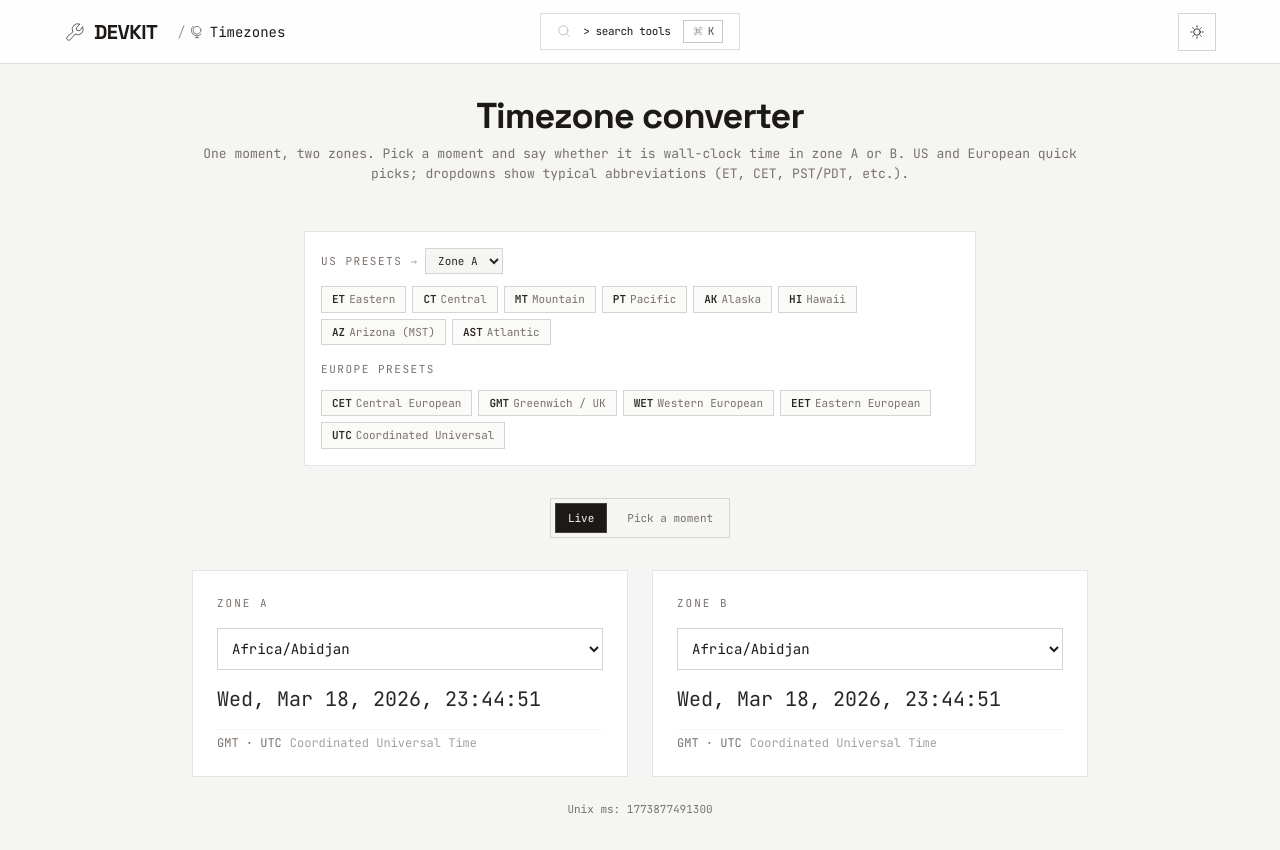
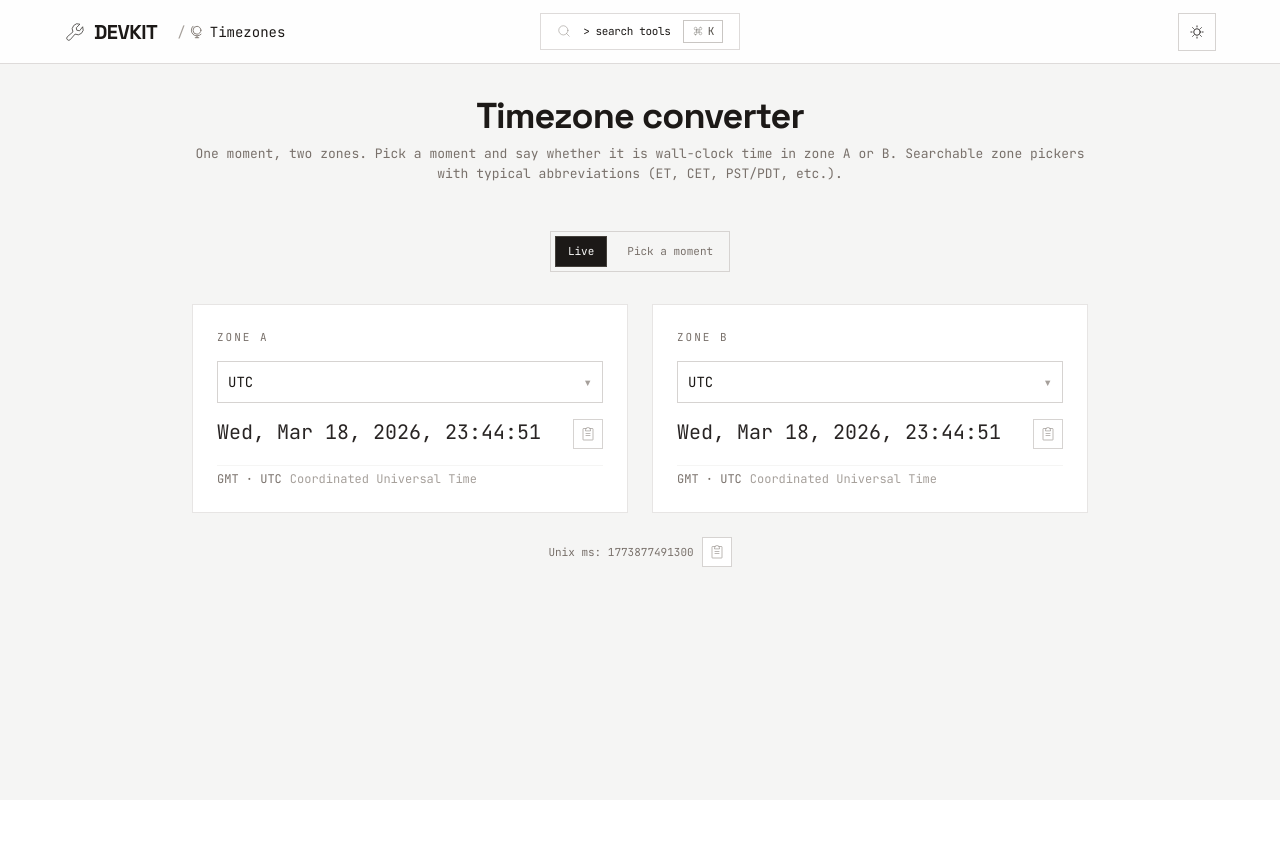
Before and after one commit to AlwynW/web-devtools, a React (Vite) app: page /timezone-converter in a window 1280 px wide. After the commit the page ends 800 px from the top, so only its background shows below. Built offline with nearby package versions, Linux system fonts and the light colour scheme.

Commit message:
Removed the timezone presets since the zones are now live filters

```diff
--- a/src/App.jsx
+++ b/src/App.jsx
@@ -162,7 +162,7 @@ export default function App() {
         <Route path="coin-flip" element={<CoinFlip />} />
         <Route path="dice" element={<DiceRoller />} />
         <Route path="local-notes" element={<LocalNotes onToast={showToast} />} />
-        <Route path="timezone-converter" element={<TimezoneConverter />} />
+        <Route path="timezone-converter" element={<TimezoneConverter onToast={showToast} />} />
         <Route path="stopwatch" element={<Stopwatch />} />
         <Route path="countdown" element={<CountdownTimer />} />
         <Route path="url-expand" element={<UrlExpand />} />
--- a/src/pages/TimezoneConverter.jsx
+++ b/src/pages/TimezoneConverter.jsx
@@ -1,4 +1,6 @@
-import { useEffect, useMemo, useState } from "react";
+import { useEffect, useMemo, useRef, useState } from "react";
+import { Check, ClipboardText, MagnifyingGlass } from "phosphor-react";
+import { copyToClipboard } from "../utils/clipboard";
 
 /** Hints for IANA ids (abbreviations are location-dependent; shown as typical labels). */
 const IANA_EXTRA_LABELS = {
@@ -25,27 +27,6 @@ const IANA_EXTRA_LABELS = {
   "Europe/Helsinki": "EET/EEST — Eastern European",
   "Europe/Athens": "EET/EEST — Eastern European",
 };
-
-/** Quick picks: common US abbreviations → IANA */
-const US_PRESETS = [
-  { abbr: "ET", iana: "America/New_York", title: "Eastern" },
-  { abbr: "CT", iana: "America/Chicago", title: "Central" },
-  { abbr: "MT", iana: "America/Denver", title: "Mountain" },
-  { abbr: "PT", iana: "America/Los_Angeles", title: "Pacific" },
-  { abbr: "AK", iana: "America/Anchorage", title: "Alaska" },
-  { abbr: "HI", iana: "Pacific/Honolulu", title: "Hawaii" },
-  { abbr: "AZ", iana: "America/Phoenix", title: "Arizona (MST)" },
-  { abbr: "AST", iana: "America/Puerto_Rico", title: "Atlantic" },
-];
-
-/** Quick picks: common European abbreviations → IANA */
-const EU_PRESETS = [
-  { abbr: "CET", iana: "Europe/Berlin", title: "Central European" },
-  { abbr: "GMT", iana: "Europe/London", title: "Greenwich / UK" },
-  { abbr: "WET", iana: "Europe/Lisbon", title: "Western European" },
-  { abbr: "EET", iana: "Europe/Helsinki", title: "Eastern European" },
-  { abbr: "UTC", iana: "UTC", title: "Coordinated Universal" },
-];
 
 function getTimeZoneList() {
   try {
@@ -115,6 +96,199 @@ function optionLabel(iana) {
   return extra ? `${iana} — ${extra}` : iana;
 }
 
+/** Higher score = better match; -1 = no match. */
+function fuzzyScore(query, text) {
+  const q = query.trim().toLowerCase();
+  if (!q) return 0;
+  const t = text.toLowerCase();
+
+  const idx = t.indexOf(q);
+  if (idx >= 0) {
+    let score = 1000 - idx;
+    if (idx === 0 || "/-— ·".includes(t[idx - 1])) score += 50;
+    return score;
+  }
+
+  const tokens = q.split(/\s+/).filter(Boolean);
+  if (tokens.length > 1 && tokens.every((tok) => t.includes(tok))) {
+    return 500 - tokens.reduce((sum, tok) => sum + t.indexOf(tok), 0);
+  }
+
+  let qi = 0;
+  let consecutive = 0;
+  let score = 0;
+  for (let i = 0; i < t.length && qi < q.length; i++) {
+    if (t[i] === q[qi]) {
+      consecutive += 1;
+      score += consecutive * 2;
+      qi += 1;
+    } else {
+      consecutive = 0;
+    }
+  }
+  if (qi === q.length) return score;
+  return -1;
+}
+
+function TimezoneSelect({ value, onChange, zones, id }) {
+  const [open, setOpen] = useState(false);
+  const [query, setQuery] = useState("");
+  const [activeIndex, setActiveIndex] = useState(0);
+  const rootRef = useRef(null);
+  const inputRef = useRef(null);
+  const listRef = useRef(null);
+
+  const options = useMemo(
+    () => zones.map((z) => ({ value: z, label: optionLabel(z) })),
+    [zones],
+  );
+
+  const filtered = useMemo(() => {
+    const q = query.trim();
+    if (!q) return options;
+    return options
+      .map((o) => ({ ...o, score: fuzzyScore(q, o.label) }))
+      .filter((o) => o.score >= 0)
+      .sort((a, b) => b.score - a.score || a.label.localeCompare(b.label));
+  }, [options, query]);
+
+  const close = () => {
+    setOpen(false);
+    setQuery("");
+    setActiveIndex(0);
+  };
+
+  const openDropdown = () => {
+    setOpen(true);
+    setQuery("");
+    const selectedIdx = options.findIndex((o) => o.value === value);
+    setActiveIndex(selectedIdx >= 0 ? selectedIdx : 0);
+    requestAnimationFrame(() => inputRef.current?.focus());
+  };
+
+  const pick = (iana) => {
+    onChange(iana);
+    close();
+  };
+
+  useEffect(() => {
+    if (!open) return;
+    const onPointerDown = (e) => {
+      if (rootRef.current && !rootRef.current.contains(e.target)) close();
+    };
+    document.addEventListener("mousedown", onPointerDown);
+    return () => document.removeEventListener("mousedown", onPointerDown);
+  }, [open]);
+
+  useEffect(() => {
+    if (!open || !listRef.current) return;
+    const el = listRef.current.querySelector(`[data-index="${activeIndex}"]`);
+    el?.scrollIntoView({ block: "nearest" });
+  }, [open, activeIndex, filtered.length]);
+
+  const onSearchKeyDown = (e) => {
+    if (e.key === "Escape") {
+      e.preventDefault();
+      close();
+      return;
+    }
+    if (e.key === "ArrowDown") {
+      e.preventDefault();
+      setActiveIndex((i) => Math.min(i + 1, Math.max(filtered.length - 1, 0)));
+      return;
+    }
+    if (e.key === "ArrowUp") {
+      e.preventDefault();
+      setActiveIndex((i) => Math.max(i - 1, 0));
+      return;
+    }
+    if (e.key === "Enter" && filtered[activeIndex]) {
+      e.preventDefault();
+      pick(filtered[activeIndex].value);
+    }
+  };
+
+  const triggerClass =
+    "w-full p-2.5 bg-white dark:bg-stone-900 border border-stone-300 dark:border-stone-700 font-mono text-xs sm:text-sm focus:outline-none focus:ring-1 focus:ring-stone-500 dark:focus:ring-stone-400 text-stone-900 dark:text-stone-100 text-left flex items-center justify-between gap-2";
+
+  return (
+    <div ref={rootRef} className="relative">
+      <button
+        type="button"
+        id={id}
+        aria-haspopup="listbox"
+        aria-expanded={open}
+        onClick={() => (open ? close() : openDropdown())}
+        className={triggerClass}
+      >
+        <span className="truncate">{optionLabel(value)}</span>
+        <span className="text-stone-400 dark:text-stone-500 shrink-0" aria-hidden>
+          ▾
+        </span>
+      </button>
+
+      {open && (
+        <div className="absolute z-20 left-0 right-0 mt-1 bg-white dark:bg-stone-900 border border-stone-300 dark:border-stone-700 shadow-lg">
+          <div className="relative border-b border-stone-200 dark:border-stone-800">
+            <MagnifyingGlass
+              size={14}
+              weight="thin"
+              className="absolute left-2.5 top-1/2 -translate-y-1/2 text-stone-400 pointer-events-none"
+            />
+            <input
+              ref={inputRef}
+              type="text"
+              value={query}
+              onChange={(e) => {
+                setQuery(e.target.value);
+                setActiveIndex(0);
+              }}
+              onKeyDown={onSearchKeyDown}
+              placeholder="Search (e.g. CET, New York, Berlin)"
+              className="w-full pl-8 pr-2.5 py-2 bg-white dark:bg-stone-900 font-mono text-xs sm:text-sm focus:outline-none text-stone-900 dark:text-stone-100 placeholder:text-stone-400"
+              aria-controls={`${id}-listbox`}
+              aria-autocomplete="list"
+            />
+          </div>
+          <ul
+            id={`${id}-listbox`}
+            ref={listRef}
+            role="listbox"
+            aria-labelledby={id}
+            className="max-h-56 overflow-y-auto custom-scrollbar"
+          >
+            {filtered.length === 0 ? (
+              <li className="px-2.5 py-3 font-mono text-xs text-stone-500 dark:text-stone-400">
+                No timezones match &ldquo;{query.trim()}&rdquo;
+              </li>
+            ) : (
+              filtered.map((o, i) => (
+                <li
+                  key={o.value}
+                  data-index={i}
+                  role="option"
+                  aria-selected={o.value === value}
+                  onMouseEnter={() => setActiveIndex(i)}
+                  onClick={() => pick(o.value)}
+                  className={`px-2.5 py-2 font-mono text-xs sm:text-sm cursor-pointer truncate ${
+                    i === activeIndex
+                      ? "bg-stone-200 dark:bg-stone-800 text-stone-900 dark:text-stone-100"
+                      : o.value === value
+                        ? "bg-stone-100 dark:bg-stone-800/60 text-stone-800 dark:text-stone-200"
+                        : "text-stone-700 dark:text-stone-300 hover:bg-stone-100 dark:hover:bg-stone-800"
+                  }`}
+                >
+                  {o.label}
+                </li>
+              ))
+            )}
+          </ul>
+        </div>
+      )}
+    </div>
+  );
+}
+
 function wallClockPartsInZone(date, timeZone) {
   const parts = new Intl.DateTimeFormat("en-US", {
     timeZone,
@@ -176,23 +350,46 @@ function parseWallClockInZone(isoLocal, timeZone) {
   return new Date(utcMs);
 }
 
-function PresetButtons({ presets, presetTarget, onApply }) {
+function CopyButton({ text, onCopySuccess, title = "Copy to clipboard" }) {
+  const [copied, setCopied] = useState(false);
+
+  const handleCopy = () => {
+    copyToClipboard(text, () => {
+      setCopied(true);
+      onCopySuccess?.();
+      setTimeout(() => setCopied(false), 2000);
+    });
+  };
+
   return (
-    <div className="flex flex-wrap gap-1.5 justify-center sm:justify-start">
-      {presets.map((p) => (
-        <button
-          key={p.iana + p.abbr}
-          type="button"
-          title={p.title}
-          onClick={() => onApply(p.iana)}
-          className="px-2.5 py-1 font-mono text-[11px] border border-stone-300 dark:border-stone-600 bg-stone-50 dark:bg-stone-950 text-stone-800 dark:text-stone-200 hover:bg-stone-200 dark:hover:bg-stone-800"
-        >
-          <span className="font-bold">{p.abbr}</span>
-          <span className="text-stone-500 dark:text-stone-500 ml-1 hidden sm:inline">
-            {p.title}
-          </span>
-        </button>
-      ))}
+    <button
+      type="button"
+      onClick={handleCopy}
+      title={title}
+      className="shrink-0 p-1.5 border border-stone-300 dark:border-stone-700 bg-white dark:bg-stone-900 hover:bg-stone-100 dark:hover:bg-stone-800 text-stone-500 transition-colors"
+    >
+      {copied ? (
+        <Check size={16} weight="thin" className="text-emerald-500" />
+      ) : (
+        <ClipboardText size={16} weight="thin" />
+      )}
+    </button>
+  );
+}
+
+function ZoneTimeDisplay({ instant, timeZone, onCopySuccess }) {
+  const displayed = formatInZone(instant, timeZone);
+
+  return (
+    <div className="flex items-start gap-2">
+      <div className="font-mono text-lg sm:text-xl text-stone-800 dark:text-stone-200 leading-snug break-words flex-1 min-w-0">
+        {displayed}
+      </div>
+      <CopyButton
+        text={displayed}
+        onCopySuccess={onCopySuccess}
+        title="Copy time as displayed"
+      />
     </div>
   );
 }
@@ -213,14 +410,13 @@ function ZoneAbbrevRow({ instant, timeZone }) {
   );
 }
 
-export default function TimezoneConverter() {
+export default function TimezoneConverter({ onToast }) {
   const zones = useMemo(() => getTimeZoneList(), []);
   const defaultTz =
     Intl.DateTimeFormat().resolvedOptions().timeZone || "UTC";
 
   const [zoneA, setZoneA] = useState(defaultTz);
   const [zoneB, setZoneB] = useState("UTC");
-  const [presetTarget, setPresetTarget] = useState("A");
   const [mode, setMode] = useState("live");
   const [customLocal, setCustomLocal] = useState("");
   const [customTimeSource, setCustomTimeSource] = useState("A");
@@ -250,11 +446,8 @@ export default function TimezoneConverter() {
             return Number.isNaN(d.getTime()) ? new Date() : d;
           })();
 
-  const applyPreset = (iana) =>
-    presetTarget === "A" ? setZoneA(iana) : setZoneB(iana);
-
-  const selectClass =
-    "w-full p-2.5 bg-white dark:bg-stone-900 border border-stone-300 dark:border-stone-700 font-mono text-xs sm:text-sm focus:outline-none focus:ring-1 focus:ring-stone-500 dark:focus:ring-stone-400 text-stone-900 dark:text-stone-100";
+  const unixMs = String(instant.getTime());
+  const copyToast = () => onToast?.("Copied!");
 
   return (
     <div className="max-w-4xl mx-auto animate-in fade-in slide-in-from-bottom-4 duration-500">
@@ -264,43 +457,10 @@ export default function TimezoneConverter() {
         </h2>
         <p className="text-[13px] font-mono text-stone-500 dark:text-stone-400">
           One moment, two zones. Pick a moment and say whether it is wall-clock
-          time in zone A or B. US and European quick picks; dropdowns show
-          typical abbreviations (ET, CET, PST/PDT, etc.).
+          time in zone A or B. Searchable zone pickers with typical abbreviations
+          (ET, CET, PST/PDT, etc.).
         </p>
       </header>
-
-      <div className="mb-8 p-4 bg-white dark:bg-stone-900 border border-stone-200 dark:border-stone-800 max-w-2xl mx-auto">
-        <div className="flex flex-wrap items-center gap-2 mb-3 font-mono text-[11px] text-stone-600 dark:text-stone-400">
-          <span className="uppercase tracking-[0.14em] text-stone-500 dark:text-stone-500">
-            US presets
-          </span>
-          <span className="text-stone-400 dark:text-stone-600">→</span>
-          <label className="sr-only">Apply preset to zone</label>
-          <select
-            value={presetTarget}
-            onChange={(e) => setPresetTarget(e.target.value)}
-            className="bg-stone-100 dark:bg-stone-800 border border-stone-300 dark:border-stone-700 px-2 py-1 text-[11px] text-stone-800 dark:text-stone-200"
-          >
-            <option value="A">Zone A</option>
-            <option value="B">Zone B</option>
-          </select>
-        </div>
-        <PresetButtons
-          presets={US_PRESETS}
-          presetTarget={presetTarget}
-          onApply={applyPreset}
-        />
-        <div className="flex flex-wrap items-center gap-2 mt-4 mb-3 font-mono text-[11px] text-stone-600 dark:text-stone-400">
-          <span className="uppercase tracking-[0.14em] text-stone-500 dark:text-stone-500">
-            Europe presets
-          </span>
-        </div>
-        <PresetButtons
-          presets={EU_PRESETS}
-          presetTarget={presetTarget}
-          onApply={applyPreset}
-        />
-      </div>
 
       <div className="flex gap-2 p-1 bg-stone-100 dark:bg-stone-900 border border-stone-300 dark:border-stone-700 w-max mb-8 mx-auto font-mono text-[11px]">
         <button
@@ -367,20 +527,17 @@ export default function TimezoneConverter() {
           <label className="text-[11px] font-mono text-stone-500 dark:text-stone-400 uppercase tracking-[0.18em]">
             Zone A
           </label>
-          <select
+          <TimezoneSelect
+            id="zone-a-select"
             value={zoneA}
-            onChange={(e) => setZoneA(e.target.value)}
-            className={selectClass}
-          >
-            {zones.map((z) => (
-              <option key={z} value={z}>
-                {optionLabel(z)}
-              </option>
-            ))}
-          </select>
-          <div className="font-mono text-lg sm:text-xl text-stone-800 dark:text-stone-200 leading-snug break-words">
-            {formatInZone(instant, zoneA)}
-          </div>
+            onChange={setZoneA}
+            zones={zones}
+          />
+          <ZoneTimeDisplay
+            instant={instant}
+            timeZone={zoneA}
+            onCopySuccess={copyToast}
+          />
           <ZoneAbbrevRow instant={instant} timeZone={zoneA} />
         </div>
 
@@ -388,27 +545,29 @@ export default function TimezoneConverter() {
           <label className="text-[11px] font-mono text-stone-500 dark:text-stone-400 uppercase tracking-[0.18em]">
             Zone B
           </label>
-          <select
+          <TimezoneSelect
+            id="zone-b-select"
             value={zoneB}
-            onChange={(e) => setZoneB(e.target.value)}
-            className={selectClass}
-          >
-            {zones.map((z) => (
-              <option key={z} value={z}>
-                {optionLabel(z)}
-              </option>
-            ))}
-          </select>
-          <div className="font-mono text-lg sm:text-xl text-stone-800 dark:text-stone-200 leading-snug break-words">
-            {formatInZone(instant, zoneB)}
-          </div>
+            onChange={setZoneB}
+            zones={zones}
+          />
+          <ZoneTimeDisplay
+            instant={instant}
+            timeZone={zoneB}
+            onCopySuccess={copyToast}
+          />
           <ZoneAbbrevRow instant={instant} timeZone={zoneB} />
         </div>
       </div>
 
-      <p className="mt-6 text-center text-[11px] font-mono text-stone-500 dark:text-stone-500">
-        Unix ms: {instant.getTime()}
-      </p>
+      <div className="mt-6 flex items-center justify-center gap-2 text-[11px] font-mono text-stone-500 dark:text-stone-500">
+        <span>Unix ms: {unixMs}</span>
+        <CopyButton
+          text={unixMs}
+          onCopySuccess={copyToast}
+          title="Copy Unix timestamp (ms)"
+        />
+      </div>
     </div>
   );
 }
```
